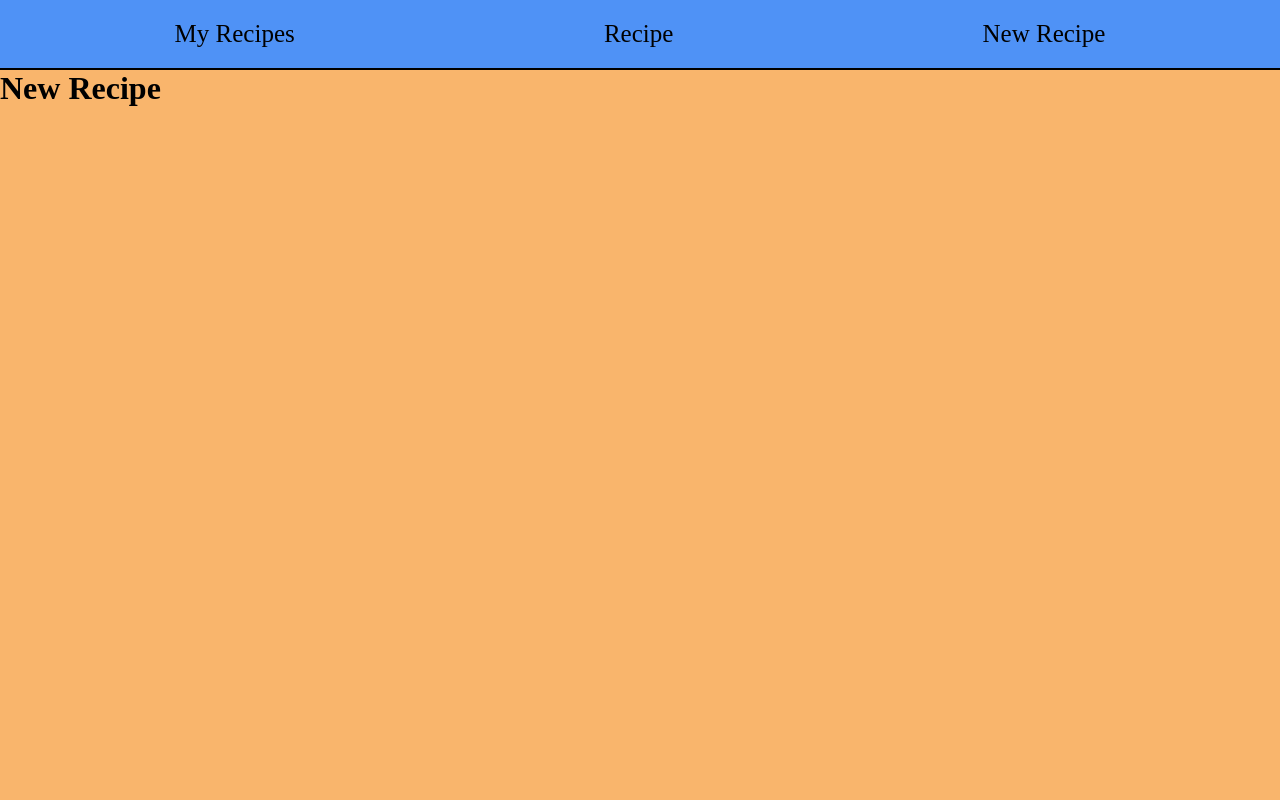
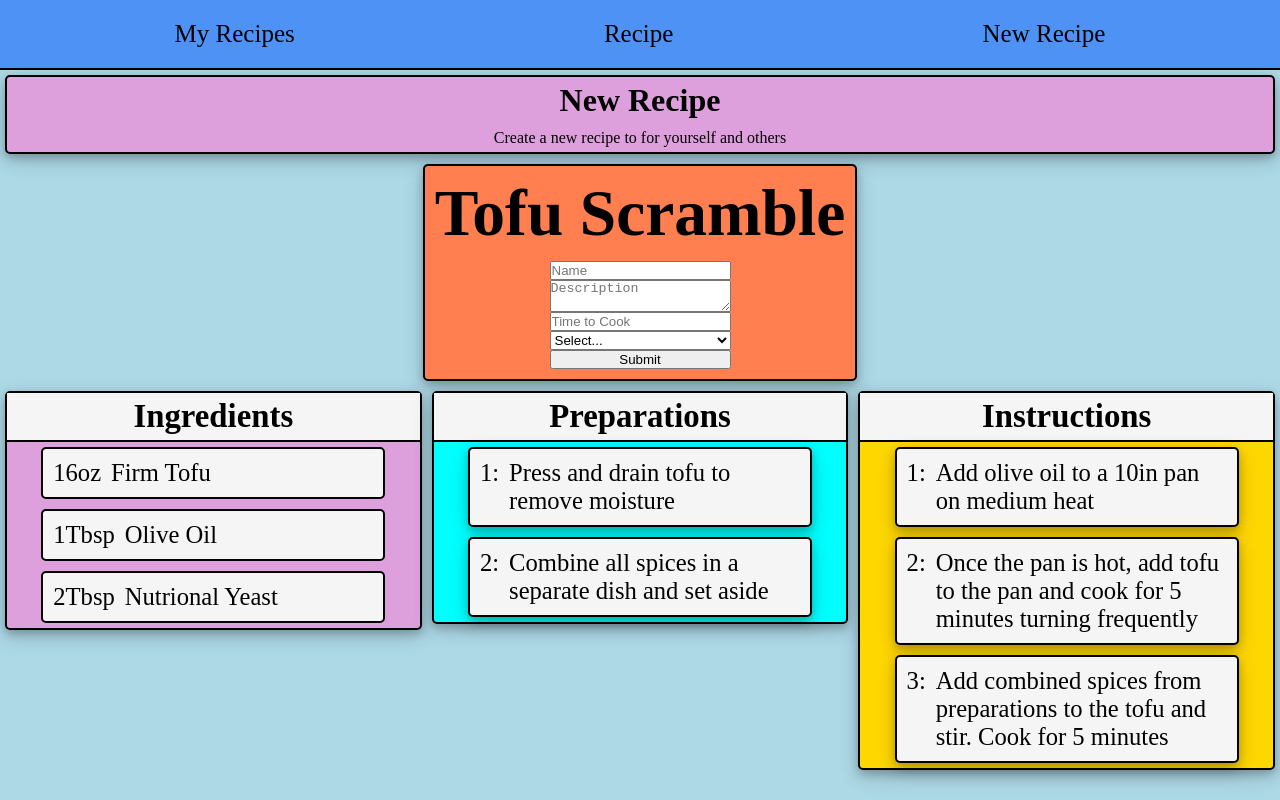
Before and after one commit to biggersmatt/jumptorecipe, a React (Create React App) app: page /new in a window 1280 px wide. Built offline with nearby package versions, Linux system fonts and the light colour scheme.

Commit message:
Creates NewRecipe page and adds form onSubmit

```diff
--- a/package.json
+++ b/package.json
@@ -11,6 +11,7 @@
     "@testing-library/user-event": "^13.5.0",
     "react": "^18.2.0",
     "react-dom": "^18.2.0",
+    "react-hook-form": "^7.37.0",
     "react-router-dom": "^6.3.0",
     "react-scripts": "5.0.1",
     "react-select": "^5.4.0",
--- a/src/components/Recipe/recipe.css
+++ b/src/components/Recipe/recipe.css
@@ -7,17 +7,6 @@
 .details {
   flex-direction: column;
   max-width: 1600px;
-}
-
-/* Font Sizes */
-.font-10 {
-  font-size: 100%;
-}
-.font-8 {
-  font-size: 8%;
-}
-.font-6 {
-  font-size: 6%;
 }
 
 /*************** Desktop ****************/
--- a/src/pages/NewRecipe.jsx
+++ b/src/pages/NewRecipe.jsx
@@ -1,9 +1,134 @@
+// Dependencies
+import React, { useState } from 'react';
+import { useForm } from 'react-hook-form';
+
+// CSS
 import '../components/NewRecipe/newrecipe.css';
 
 export default function NewRecipe() {
+  const { handleSubmit, register, formState: { errors } } = useForm();
+
+  const [recipe, setRecipe] = useState({
+    name: '',
+    description: '',
+    categories: [],
+    time: '',
+    ingredients: [],
+    preparations: [],
+    instructions: []
+  });
+
+  const onSubmit = (data) => {
+    console.log(data)
+  }
+
   return (
-    <div>
-      <h1>New Recipe</h1>
+    <div className='lightblue page flex column justify-center align-center'>
+      {/* Header Wrapper */}
+      <div className="flex justify-center width-100 padding-updown">
+        {/* <Header /> */}
+        <div className="plum header flex column align-center border radius width-fit shadow">
+          <h1 className="padding">New Recipe</h1>
+          <p className='padding'>Create a new recipe to for yourself and others</p>
+        </div>
+      </div>
+      {/* Recipe Wrapper */}
+      <div className='flex padding'>
+        {/* Recipe */}
+        <div className='coral recipe flex column align-center border radius padding shadow'>
+          <div className='flex column justify-center align-center padding'>
+            <h1 className='font-8vw'>Tofu Scramble</h1>
+          </div>
+          <div className='flex justify-center align-center padding'>
+            {/* <p className='width-90 font-4vw'>A high protein alternative to scrambled eggs! With the right spice, this scramble tastes better than traditional egg scrambles.</p> */}
+            <form onSubmit={handleSubmit(onSubmit)} className="flex column">
+              <input type="text" placeholder='Name' {...register("name")}/>
+              <textarea type="text" placeholder='Description' {...register("description")}/>
+              <input type="text" placeholder='Time to Cook' {...register("time")}/>
+              <select {...register("category", { required: true })}>
+                <option value="">Select...</option>
+                <option value="A">Option A</option>
+                <option value="B">Option B</option>
+              </select>
+              <button type="submit">Submit</button>
+            </form>
+          </div>
+        </div>
+      </div>
+      {/* Details Wrapper*/}
+      <div className='flex justify-center flex-grow-3 width-100'>
+        {/* Details */}
+        <div className='details flex flex-grow-1'>
+          {/* Ingredients Wrapper*/}
+          <div className='ingredients-wrapper flex column'>
+            {/* Ingredients Container*/}
+            <div className="flex justify-center padding">
+              {/* Ingredients */}
+              <div className='plum detail flex column align-center flex-grow-1 border radius shadow'>
+                <div className="white flex justify-center width-100 border-bottom padding-updown">
+                  <h2 className='font-4vw'>Ingredients</h2>
+                </div>
+                <div className='white flex width-80 border radius margin-updown padding'>
+                  <p className='font-3vw padding'>16oz</p>
+                  <p className='font-3vw padding'>Firm Tofu</p>
+                </div>
+                <div className='white flex width-80 border radius margin-updown padding'>
+                  <p className='font-3vw padding'>1Tbsp</p>
+                  <p className='font-3vw padding'>Olive Oil</p>
+                </div>
+                <div className='white flex width-80 border radius margin-updown padding'>
+                  <p className='font-3vw padding'>2Tbsp</p>
+                  <p className='font-3vw padding'>Nutrional Yeast</p>
+                </div>
+              </div>
+            </div>
+          </div>
+          {/* Preparations Wrapper*/}
+          <div className='preparations-wrapper flex column'>
+            {/* Preparations Container */}
+            <div className="flex justify-center padding">
+              {/* Preparations */}
+              <div className='aqua detail flex column align-center flex-grow-1 border radius shadow'>
+                <div className="white flex justify-center width-100 border-bottom padding-updown">
+                  <h2 className='font-4vw'>Preparations</h2>
+                </div>
+                <div className='white flex width-80 border radius margin-updown padding shadow'>
+                  <p className='font-3vw padding'>1:</p>
+                  <p className='font-3vw padding'>Press and drain tofu to remove moisture</p>
+                </div>
+                <div className='white flex width-80 border radius margin-updown padding shadow'>
+                  <p className='font-3vw padding'>2:</p>
+                  <p className='font-3vw padding'>Combine all spices in a separate dish and set aside</p>
+                </div>
+              </div>
+            </div>
+          </div>
+          {/* Instructions Wrapper*/}
+          <div className='instructions-wrapper flex column'>
+            {/* Instructions Container */}
+            <div className="flex justify-center padding">
+            {/* Instructions */}
+            <div className='gold detail flex column align-center flex-grow-1 border radius shadow'>
+                <div className="white flex justify-center width-100 border-bottom padding-updown">
+                  <h2 className='font-4vw'>Instructions</h2>
+                </div>
+                <div className='white flex width-80 border radius margin-updown padding shadow'>
+                  <p className='font-3vw padding'>1:</p>
+                  <p className='font-3vw padding'>Add olive oil to a 10in pan on medium heat</p>
+                </div>
+                <div className='white flex width-80 border radius margin-updown padding shadow'>
+                  <p className='font-3vw padding'>2:</p>
+                  <p className='font-3vw padding'>Once the pan is hot, add tofu to the pan and cook for 5 minutes turning frequently</p>
+                </div>
+                <div className='white flex width-80 border radius margin-updown padding shadow'>
+                  <p className='font-3vw padding'>3:</p>
+                  <p className='font-3vw padding'>Add combined spices from preparations to the tofu and stir. Cook for 5 minutes</p>
+                </div>
+              </div>
+            </div>
+          </div>
+        </div>
+      </div>
     </div>
   )
 }
```
Also changed, not shown: 1 other file (tests, documents, lock files or other folders).
